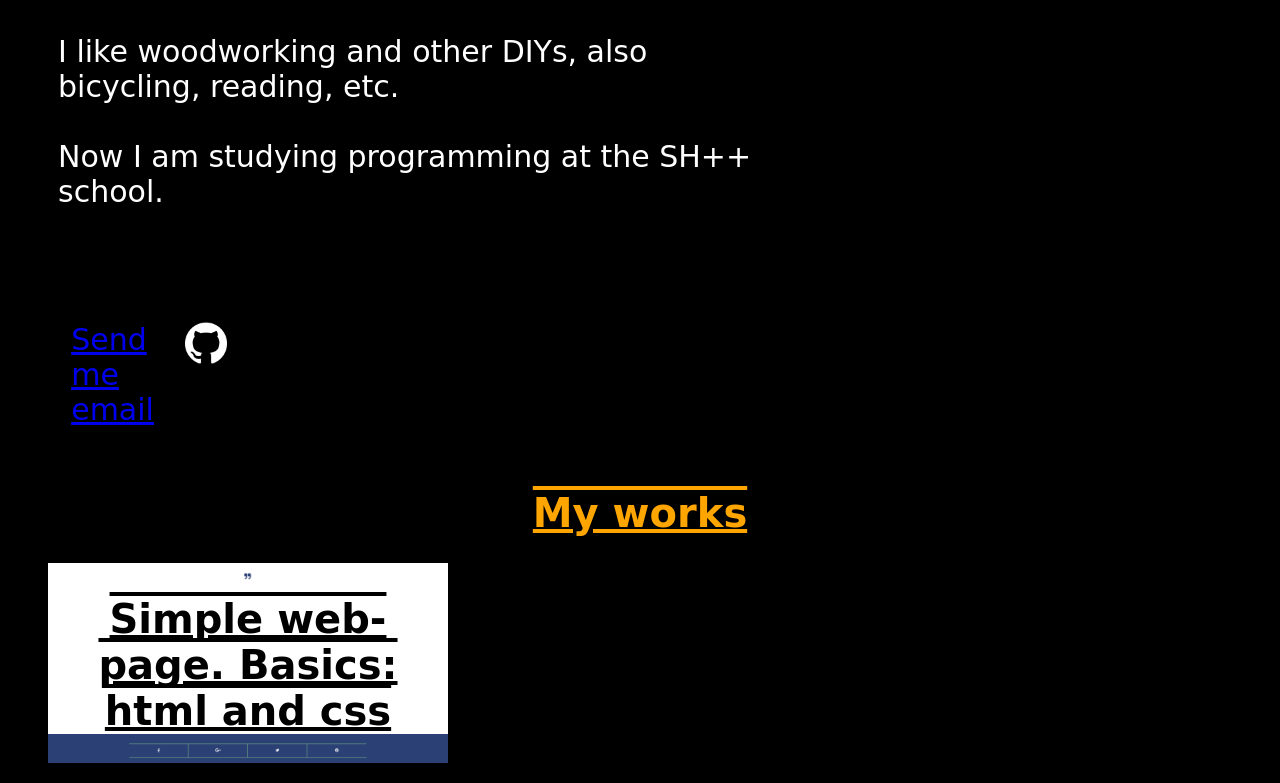
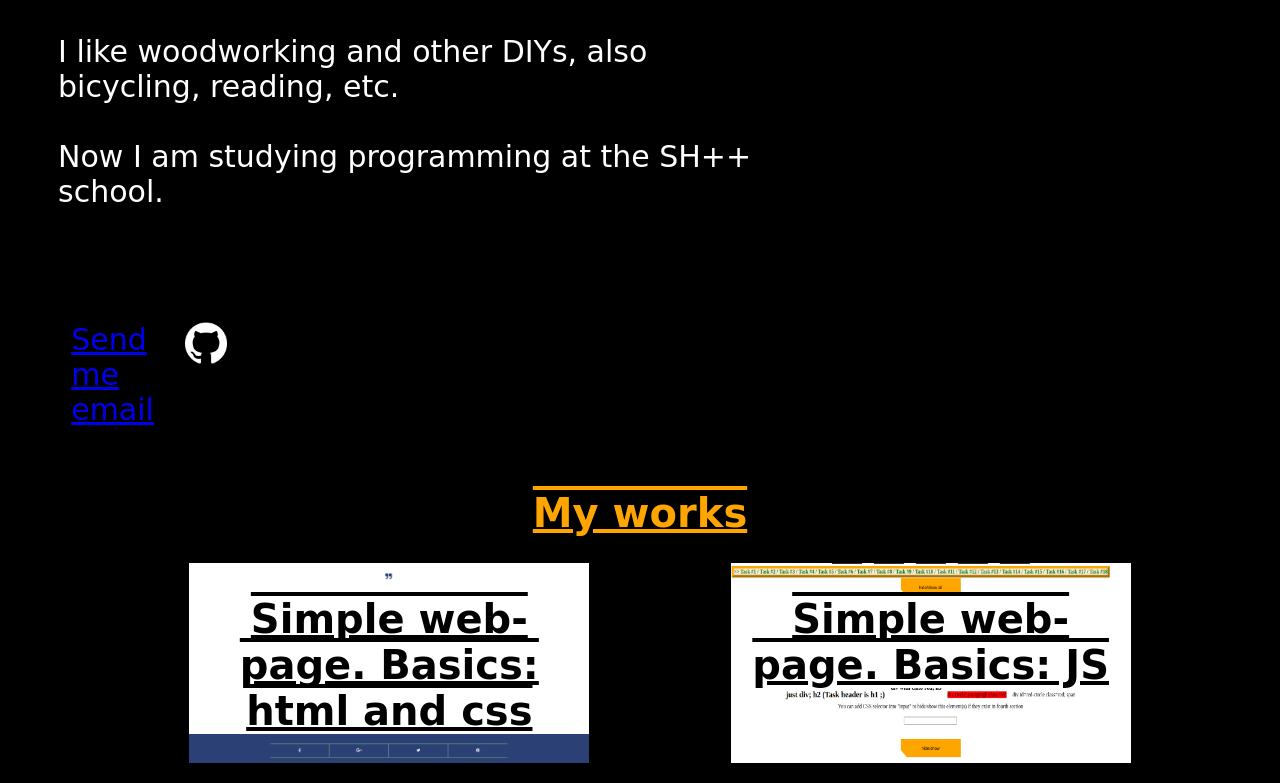
Before and after one commit to dolopichtis/dolopichtis.github.io, a plain HTML site: page index.html in a window 1280 px wide. Shown: the part 396-1179 px from the top of the page. Drawn offline with Linux system fonts and the light colour scheme; a web font is replaced by a local one.

Commit message:
add js in my work

```diff
--- a/index.html
+++ b/index.html
@@ -36,6 +36,12 @@
                                         <img src="images/opengraph.png" alt="work screenshort" width="400px" height="200px">
                                 </a>
                         </li>
+                        <li>
+                                <a href="https://dolopichtis.github.io/js/">
+                                        <h2>Simple web-page. Basics: JS</h2>
+                                        <img src="images/js.png" alt="js practice page screenshort" width="400px" height="200px">
+                                </a>
+                        </li>
                 </ul>
 
         </body>
--- a/style.css
+++ b/style.css
@@ -41,6 +41,7 @@ h2 {
 ul {
         display: flex;
         flex-wrap: wrap;
+        justify-content: space-evenly;
 }
 li {
         position: relative;
```
Also changed, not shown: images/js.png (added).
